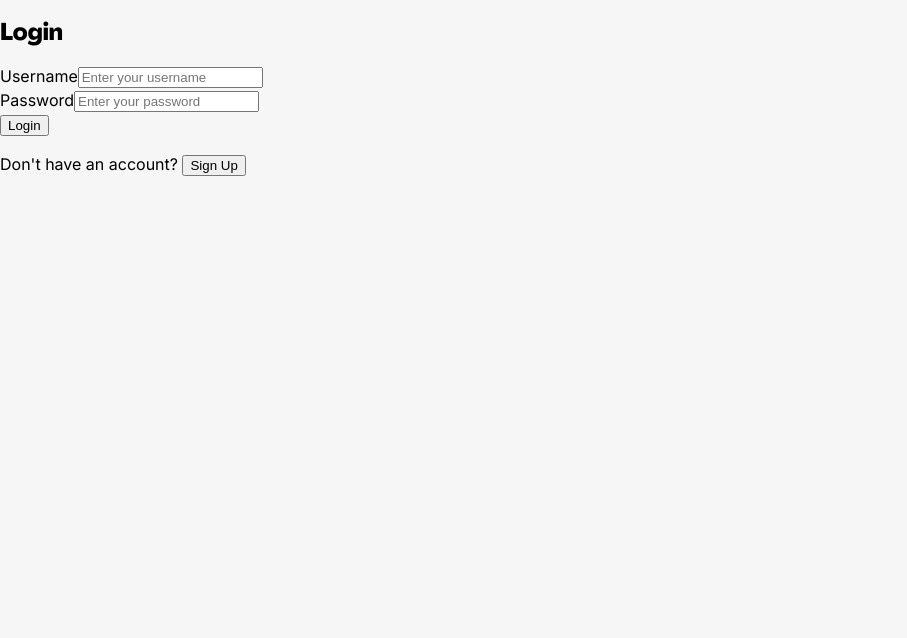
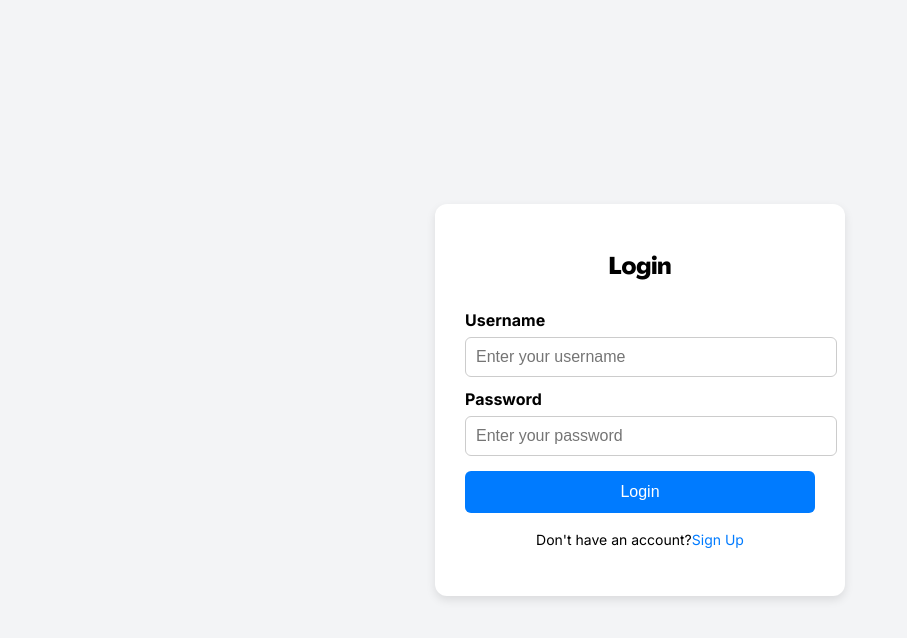
Before and after one commit to KatelynFernandes/NoteFlow, a Next.js app: page / in a window 1280 px wide. Shown: the top 638 px of the page, without its empty margins (0-907 px from the left). Built offline with nearby package versions, Linux system fonts and the light colour scheme.

Commit message:
Styled Login and Signup

```diff
--- a/package.json
+++ b/package.json
@@ -19,6 +19,9 @@
 		"@types/node": "^20",
 		"@types/react": "^18",
 		"@types/react-dom": "^18",
+		"autoprefixer": "^10.4.20",
+		"postcss": "^8.5.1",
+		"tailwindcss": "^4.0.5",
 		"typescript": "^5"
 	}
 }
--- a/src/pages/Login.tsx
+++ b/src/pages/Login.tsx
@@ -1,47 +1,28 @@
+"use client"; // Required for Next.js client components
+
 import React from "react";
-import { useNavigate } from 'react-router-dom';
-
+import { useRouter } from "next/navigation"; // Import useRouter for navigation
+import "../styles/Login.css";
 
 const Login: React.FC = () => {
-  const navigate = useNavigate();
-
-  const handleSignUpClick = () => {
-    navigate('/signup');
-  };
-
+  const router = useRouter(); // Initialize router
 
   return (
-    <div className="flex items-center justify-center h-screen bg-gray-100">
-      <div className="bg-white p-8 rounded-2xl shadow-lg w-96">
-        <h2 className="text-2xl font-bold text-center mb-4">Login</h2>
-        <form>
-          <div className="mb-4">
-            <label className="block text-gray-700">Username</label>
-            <input
-              type="text"
-              className="w-full p-2 border border-gray-300 rounded mt-1 focus:outline-none focus:ring-2 focus:ring-blue-500"
-              placeholder="Enter your username"
-            />
-          </div>
-          <div className="mb-4">
-            <label className="block text-gray-700">Password</label>
-            <input
-              type="password"
-              className="w-full p-2 border border-gray-300 rounded mt-1 focus:outline-none focus:ring-2 focus:ring-blue-500"
-              placeholder="Enter your password"
-            />
-          </div>
-          <button
-            type="submit"
-            className="w-full bg-blue-500 text-white p-2 rounded hover:bg-blue-600"
-          >
-            Login
-          </button>
-        </form>
-        <p className="text-center text-gray-600 mt-4">
-          Don't have an account? <button onClick={handleSignUpClick}>Sign Up</button>
-        </p>
-      </div>
+    <div className="login-container">
+      <h2 className="login-title">Login</h2>
+      <form className="login-form">
+        <label>Username</label>
+        <input type="text" className="login-input" placeholder="Enter your username" />
+
+        <label>Password</label>
+        <input type="password" className="login-input" placeholder="Enter your password" />
+
+        <button type="submit" className="login-button">Login</button>
+      </form>
+      <p className="login-text">
+        Don't have an account?
+        <a href="#" onClick={() => router.push("/Signup")} className="login-link">Sign Up</a>
+      </p>
     </div>
   );
 };
--- a/src/pages/Signup.tsx
+++ b/src/pages/Signup.tsx
@@ -1,54 +1,31 @@
+"use client"; // Required for Next.js client components
+
 import React from "react";
-import { useNavigate } from 'react-router-dom';
-
+import { useRouter } from "next/navigation"; // Import useRouter for navigation
+import "../styles/Signup.css";
 
 const Signup: React.FC = () => {
-  const navigate = useNavigate();
-
-  const handleLoginClick = () => {
-    navigate('/');
-  };
+  const router = useRouter(); // Initialize router
 
   return (
-    <div className="flex items-center justify-center h-screen bg-gray-100">
-      <div className="bg-white p-8 rounded-2xl shadow-lg w-96">
-        <h2 className="text-2xl font-bold text-center mb-4">Sign Up</h2>
-        <form>
-          <div className="mb-4">
-            <label className="block text-gray-700">Username</label>
-            <input
-              type="text"
-              className="w-full p-2 border border-gray-300 rounded mt-1 focus:outline-none focus:ring-2 focus:ring-blue-500"
-              placeholder="Enter your username"
-            />
-          </div>
-          <div className="mb-4">
-            <label className="block text-gray-700">Password</label>
-            <input
-              type="password"
-              className="w-full p-2 border border-gray-300 rounded mt-1 focus:outline-none focus:ring-2 focus:ring-blue-500"
-              placeholder="Enter your password"
-            />
-          </div>
-          <div className="mb-4">
-            <label className="block text-gray-700">Confirm Password</label>
-            <input
-              type="password"
-              className="w-full p-2 border border-gray-300 rounded mt-1 focus:outline-none focus:ring-2 focus:ring-blue-500"
-              placeholder="Confirm your password"
-            />
-          </div>
-          <button
-            type="submit"
-            className="w-full bg-green-500 text-white p-2 rounded hover:bg-green-600"
-          >
-            Sign Up
-          </button>
-        </form>
-        <p className="text-center text-gray-600 mt-4">
-          Already have an account? <button onClick={handleLoginClick}>Back to Login</button>
-        </p>
-      </div>
+    <div className="signup-container">
+      <h2 className="signup-title">Sign Up</h2>
+      <form className="signup-form">
+        <label>Username</label>
+        <input type="text" className="signup-input" placeholder="Enter your username" />
+
+        <label>Password</label>
+        <input type="password" className="signup-input" placeholder="Enter your password" />
+
+        <label>Confirm Password</label>
+        <input type="password" className="signup-input" placeholder="Confirm your password" />
+
+        <button type="submit" className="signup-button">Sign Up</button>
+      </form>
+      <p className="signup-text">
+        Already have an account?
+        <a href="#" onClick={() => router.push("/pages/Login")} className="signup-link">Back to Login</a>
+      </p>
     </div>
   );
 };
--- /dev/null
+++ b/src/styles/Login.css
@@ -0,0 +1,77 @@
+/* src/styles/Login.css */
+
+body, html {
+    height: 100%;
+    margin: 0;
+    font-family: Arial, sans-serif;
+    background-color: #f3f4f6; /* Light gray background */
+    display: flex;
+    justify-content: center;
+    align-items: center;
+  }
+
+  .login-container {
+    background: white;
+    padding: 30px;
+    border-radius: 12px;
+    box-shadow: 0 4px 10px rgba(0, 0, 0, 0.1);
+    width: 350px;
+    text-align: center;
+  }
+
+  .login-title {
+    font-size: 24px;
+    font-weight: bold;
+    margin-bottom: 20px;
+  }
+
+  .login-form {
+    display: flex;
+    flex-direction: column;
+  }
+
+  .login-form label {
+    text-align: left;
+    font-weight: bold;
+    margin-top: 10px;
+  }
+
+  .login-input {
+    width: 100%;
+    padding: 10px;
+    margin-top: 5px;
+    border: 1px solid #ccc;
+    border-radius: 6px;
+    font-size: 16px;
+  }
+
+  .login-button {
+    width: 100%;
+    padding: 12px;
+    background: #007bff;
+    color: white;
+    border: none;
+    border-radius: 6px;
+    font-size: 16px;
+    cursor: pointer;
+    margin-top: 15px;
+    transition: background 0.3s;
+  }
+
+  .login-button:hover {
+    background: #0056b3;
+  }
+
+  .login-text {
+    margin-top: 15px;
+    font-size: 14px;
+  }
+
+  .login-text a {
+    color: #007bff;
+    text-decoration: none;
+  }
+
+  .login-text a:hover {
+    text-decoration: underline;
+  }
--- /dev/null
+++ b/src/styles/Signup.css
@@ -0,0 +1,77 @@
+/* src/styles/Signup.css */
+
+body, html {
+    height: 100%;
+    margin: 0;
+    font-family: Arial, sans-serif;
+    background-color: #f3f4f6; /* Light gray background */
+    display: flex;
+    justify-content: center;
+    align-items: center;
+  }
+
+  .signup-container {
+    background: white;
+    padding: 30px;
+    border-radius: 12px;
+    box-shadow: 0 4px 10px rgba(0, 0, 0, 0.1);
+    width: 350px;
+    text-align: center;
+  }
+
+  .signup-title {
+    font-size: 24px;
+    font-weight: bold;
+    margin-bottom: 20px;
+  }
+
+  .signup-form {
+    display: flex;
+    flex-direction: column;
+  }
+
+  .signup-form label {
+    text-align: left;
+    font-weight: bold;
+    margin-top: 10px;
+  }
+
+  .signup-input {
+    width: 100%;
+    padding: 10px;
+    margin-top: 5px;
+    border: 1px solid #ccc;
+    border-radius: 6px;
+    font-size: 16px;
+  }
+
+  .signup-button {
+    width: 100%;
+    padding: 12px;
+    background: #007bff;
+    color: white;
+    border: none;
+    border-radius: 6px;
+    font-size: 16px;
+    cursor: pointer;
+    margin-top: 15px;
+    transition: background 0.3s;
+  }
+
+  .signup-button:hover {
+    background: #007bff;
+  }
+
+  .signup-text {
+    margin-top: 15px;
+    font-size: 14px;
+  }
+
+  .signup-text a {
+    color: #007bff;
+    text-decoration: none;
+  }
+
+  .signup-text a:hover {
+    text-decoration: underline;
+  }
```
Also changed, not shown: 1 other file (tests, documents, lock files or other folders).
